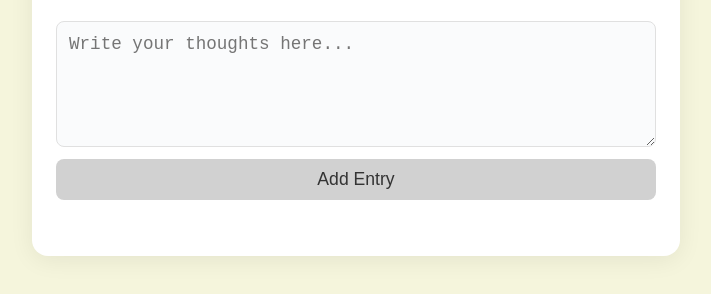
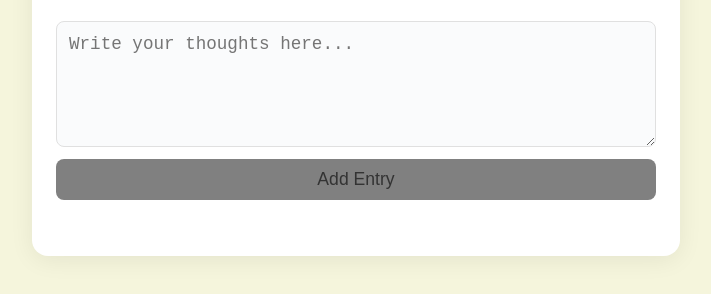
Before and after one commit to 011111111111111/pepdevops, a plain HTML site: page index.html in a window 1280 px wide. In both pictures the pointer is over the button "Add Entry". Shown: the part 172-466 px from the top of the page, without its empty margins (284-995 px from the left). Drawn offline with Linux system fonts and the light colour scheme.

Commit message:
change in color

```diff
--- a/styles.css
+++ b/styles.css
@@ -60,7 +60,7 @@ button[type="submit"] {
   transition: background 0.2s;
 }
 button[type="submit"]:hover {
-  background: #d1d1d1;
+  background: grey;
 }
 #entries {
   display: flex;
```
